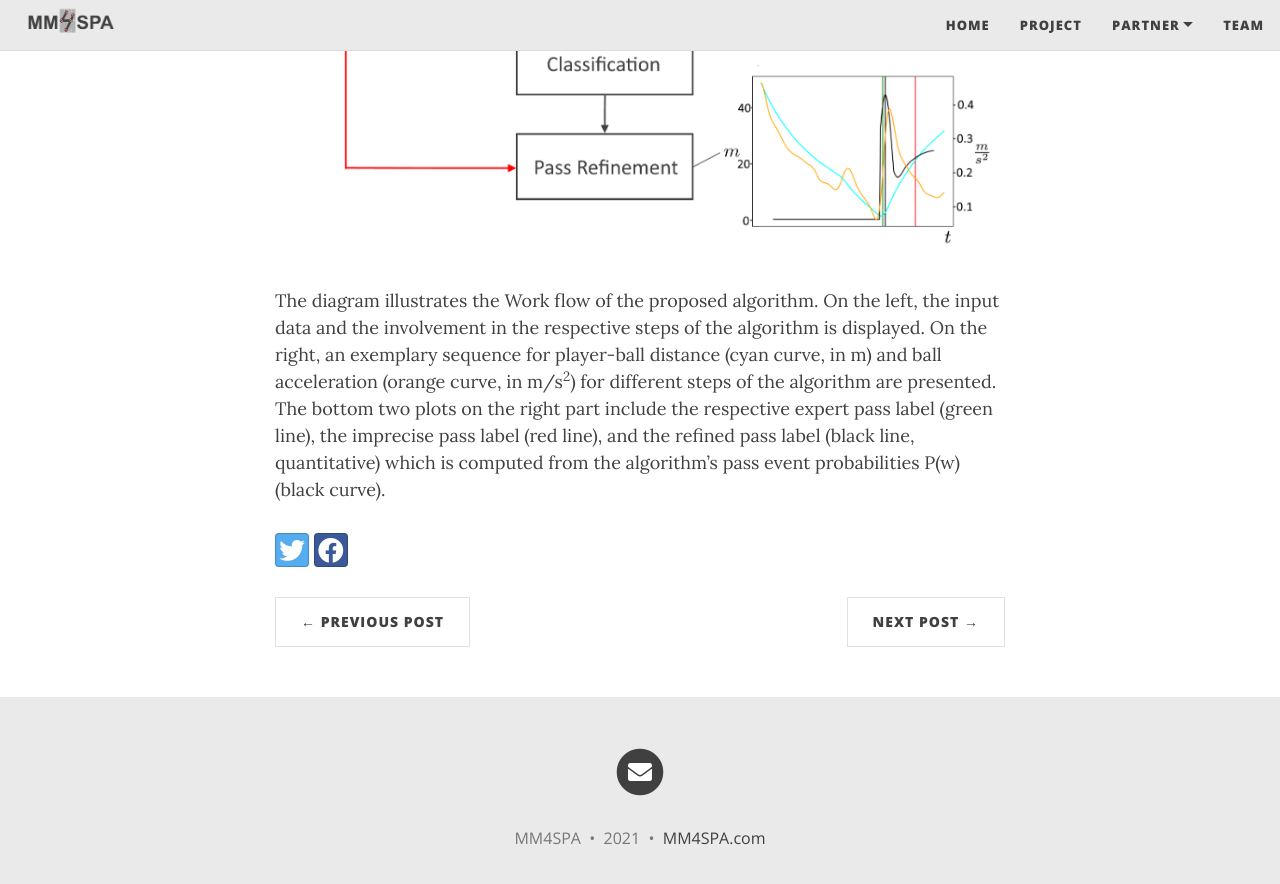
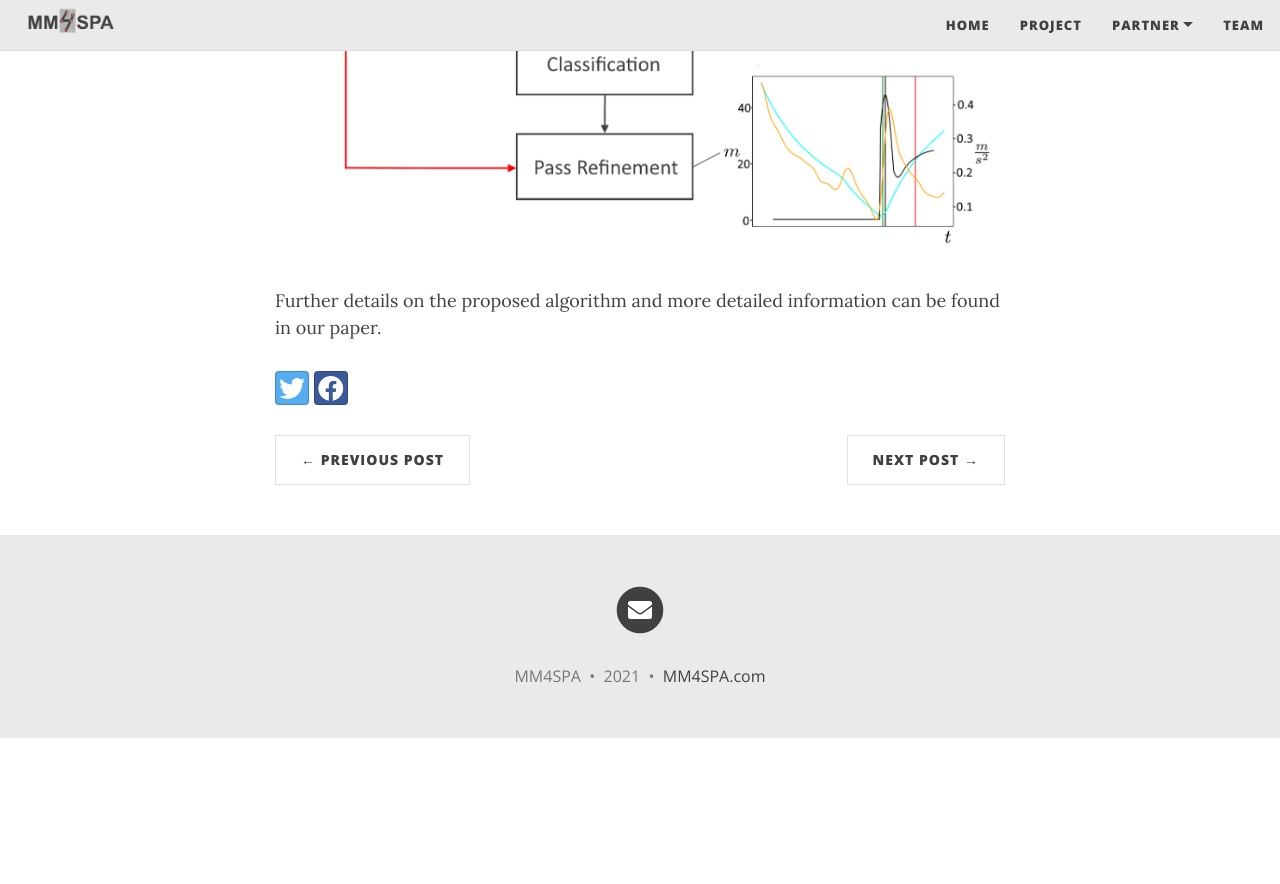
Before and after one commit to MartinWohlan/prototyp_officia_website, a Jekyll site: the page built from _posts/2021-08-20-Synchronization-of-Event-and-Spatiotemporal-Data-in-Soccer.md, in a window 1280 px wide and 900 px high, scrolled down 2349 px. Shown: the top 884 px of the window. Built offline with Jekyll 4.4.1, drawn with Linux system fonts in a browser that asks for light colours; nearby versions of some CDN libraries; after the commit the page ends 3087 px from its top, so only the background shows below that.

Commit message:
Suggestions for improvement Henrik

```diff
--- a/_posts/2021-08-20-Synchronization-of-Event-and-Spatiotemporal-Data-in-Soccer.md
+++ b/_posts/2021-08-20-Synchronization-of-Event-and-Spatiotemporal-Data-in-Soccer.md
@@ -19,4 +19,4 @@ In the future, we assume a more significant improvement when utilizing data from
 
 ![Algorithm](../assets/img/pass_refinement_algorithm.png){: .mx-auto.d-block :}
 
-The diagram illustrates the Work flow of the proposed algorithm. On the left, the input data and the involvement in the respective steps of the algorithm is displayed. On the right, an exemplary sequence for player-ball distance (cyan curve, in m) and ball acceleration (orange curve, in m/s<sup>2</sup>) for different steps of the algorithm are presented. The bottom two plots on the right part include the respective expert pass label (green line), the imprecise pass label (red line), and the refined pass label (black line, quantitative) which is computed from the algorithm's pass event probabilities P(w) (black curve).
+Further details on the proposed algorithm and more detailed information can be found in our paper.
```
